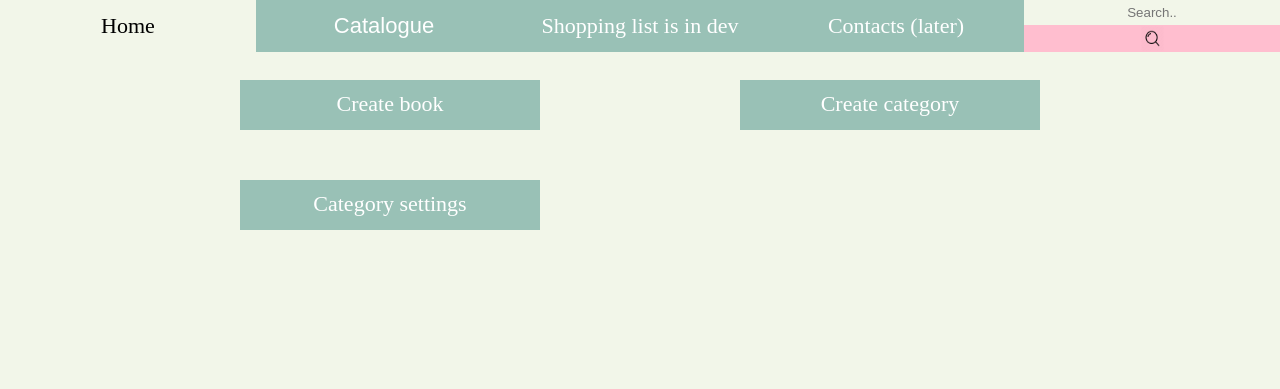
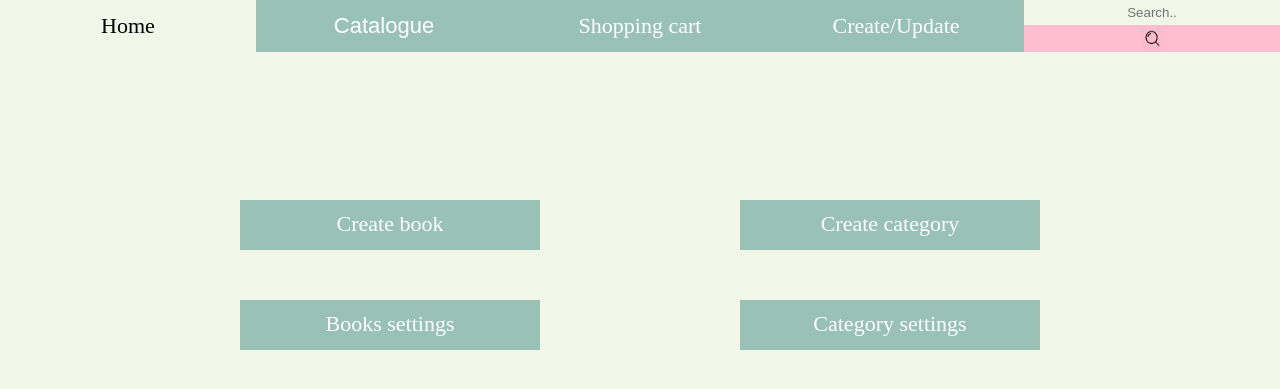
Before and after one commit to NikoPushkin/Django-online-catalogue, a Django app: page /catalogue/crup/ in a window 1280 px wide. Shown: the top 389 px of the page. Run offline with Django 3.2, Linux system fonts and the light colour scheme; data that the repository does not hold is empty.

Commit message:
base, crup and object criation templates were improved

```diff
--- a/catalogue/templates/catalogue/crup_page.html
+++ b/catalogue/templates/catalogue/crup_page.html
@@ -6,9 +6,10 @@
 
 
 {% block content %}
-  <div style="margin-top: 80px" class="function-container">
+  <div class="function-container">
     <div><a href="{% url 'book_create_url' %}">Create book</a></div>
     <div><a href="{% url 'category_create_url' %}">Create category</a></div>
-    <div><a href="{% url 'cat_list_url' %}">Category settings</a></div>
+    <div><a href="{% url 'books_set_url' %}">Books settings</a></div>
+    <div><a href="{% url 'cat_set_url' %}">Category settings</a></div>
   </div>
 {% endblock %}
--- a/catalogue/templates/catalogue/object_create.html
+++ b/catalogue/templates/catalogue/object_create.html
@@ -31,7 +31,7 @@
 
           {% endfor %}
         <div class="book-creater" style="display: grid; margin-top: 80px; justify-content: center; border: 2px solid black; padding: 5px; width: 100%">
-          <button style="padding: 10px 100px; background-color: pink; border-style: none"type="submit">Create book</button>
+          <button style="padding: 10px 100px; background-color: pink; border-style: none"type="submit">Create</button>
         </div>
 
       </form>
--- a/templates/new_base.html
+++ b/templates/new_base.html
@@ -29,9 +29,9 @@
           </div>
         </div>
 
-        <div class="Sl-button"><a href="">Shopping list is in dev</a></div>
+        <div class="Sl-button"><a href="">Shopping cart</a></div>
 
-        <div class="Contact-button"><a href="">Contacts (later)</a></div>
+        <div class="Contact-button"><a href="{% url 'crup_page_url' %}">Create/Update</a></div>
 
         <div class="search-field">
           <form action="{% url 'books_list_url' %}">
```
